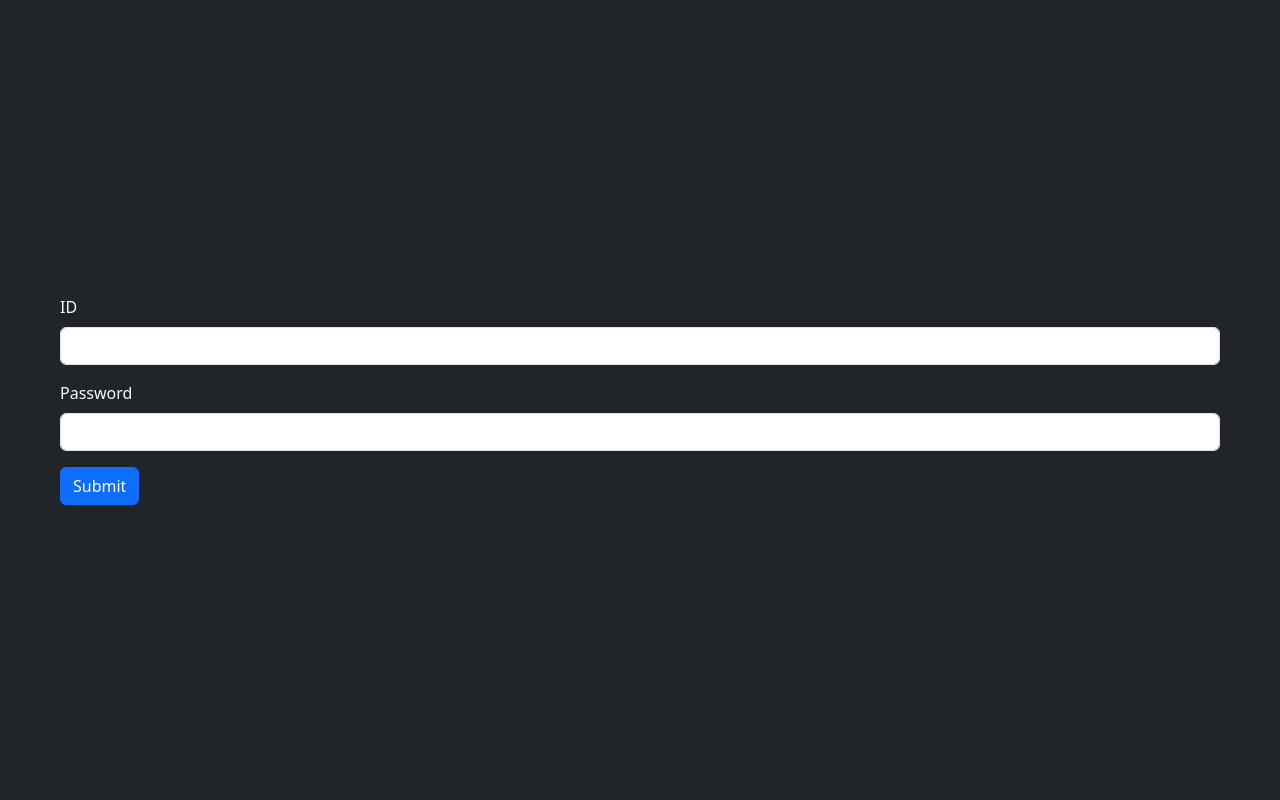
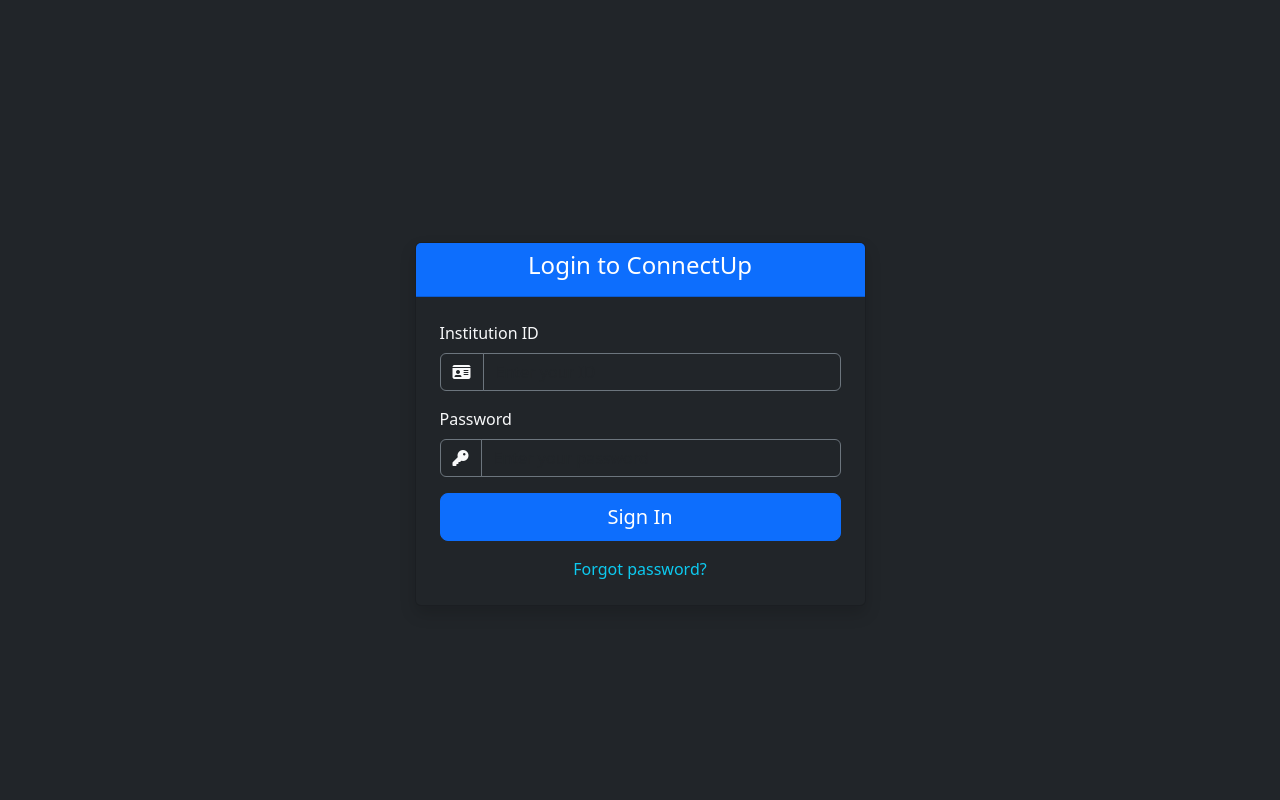
Before and after one commit to srikarIsMising/connect-app, a Django app: page /auth/login/ in a window 1280 px wide. Run offline with Django 5.2, Linux system fonts and the light colour scheme.

Commit message:
completed auth for custom user model

```diff
--- a/apps/authentication/urls.py
+++ b/apps/authentication/urls.py
@@ -4,4 +4,5 @@
 urlpatterns = [
     # Define your authentication app URLs here
     path('login/', login_view, name='login'),
+    path('logout/', logout_view, name='logout'),
 ]
--- a/apps/authentication/views.py
+++ b/apps/authentication/views.py
@@ -1,9 +1,37 @@
+from traceback import print_tb
+
 from django.shortcuts import redirect, render
-
+from django.contrib.auth import authenticate, login, logout
 # Create your views here.
 def login_view(request):
+    if request.user.is_authenticated:
+        # If the user is already authenticated, redirect to the homepage or another page
+        return redirect('../../')
+
     if request.method == 'POST':
-        redirect(request, 'home/homepage.html')
+        institutionId = request.POST.get('institutionId')
+        password = request.POST.get('password')
+        # Here you would typically authenticate the user
+        # For example, using Django's built-in authentication system:
+        print(institutionId)
+        print(password)
+        user = authenticate(request, institutionId=institutionId, password=password)
+        if user is not None:
+            # If the user is authenticated, log them in
+            login(request, user)
+            return redirect('../../')  # Redirect to a success page, e.g., the homepage
+        else:
+            print('unable to authenticate user')
+            # If authentication fails, you can render an error message
+            return render(request, 'auth/login.html', {'error': 'Invalid credentials'})
+
     else:
         # Render the login form
         return render(request, 'auth/login.html')
+
+
+def logout_view(request):
+    # Log out the user
+    logout(request)
+    # Redirect to the login page or any other page
+    return redirect('../login')  # Adjust the redirect URL as needed
--- a/apps/home/views.py
+++ b/apps/home/views.py
@@ -3,5 +3,6 @@
 from django.contrib.auth.decorators import login_required
 
 # Create your views here.
+@login_required
 def homepage(request):
     return render(request, 'home/homepage.html')
--- a/apps/templates/auth/auth_base.html
+++ b/apps/templates/auth/auth_base.html
@@ -5,6 +5,7 @@
     <meta name="viewport" content="width=device-width, initial-scale=1.0">
     <title>{% block title %}My Site{% endblock title %}</title>
     <link href="https://cdn.jsdelivr.net/npm/bootstrap@5.3.6/dist/css/bootstrap.min.css" rel="stylesheet" integrity="sha384-4Q6Gf2aSP4eDXB8Miphtr37CMZZQ5oXLH2yaXMJ2w8e2ZtHTl7GptT4jmndRuHDT" crossorigin="anonymous">
+    <link rel="stylesheet" href="https://cdnjs.cloudflare.com/ajax/libs/font-awesome/6.7.2/css/all.min.css" integrity="sha512-Evv84Mr4kqVGRNSgIGL/F/aIDqQb7xQ2vcrdIwxfjThSH8CSR7PBEakCr51Ck+w+/U6swU2Im1vVX0SVk9ABhg==" crossorigin="anonymous" referrerpolicy="no-referrer" />
 </head>
 <body class>
     <script src="https://cdn.jsdelivr.net/npm/bootstrap@5.3.6/dist/js/bootstrap.bundle.min.js" integrity="sha384-j1CDi7MgGQ12Z7Qab0qlWQ/Qqz24Gc6BM0thvEMVjHnfYGF0rmFCozFSxQBxwHKO" crossorigin="anonymous"></script>
--- a/apps/templates/auth/login.html
+++ b/apps/templates/auth/login.html
@@ -2,16 +2,45 @@
 {% block title %}Login{% endblock title %}
 {% block content %}
 
-<form method="post">
-  {% csrf_token %}
-  <div class="mb-3 mx-40">
-    <label for="userIdInput" class="form-label text-light">ID</label>
-    <input type="text" class="form-control" id="userIdInput" aria-describedby="">
+<div class="container">
+  <div class="row justify-content-center mt-5">
+    <div class="col-md-6 col-lg-5">
+      <div class="card shadow bg-dark text-light">
+        <div class="card-header bg-primary text-white text-center">
+          <h4>Login to ConnectUp</h4>
+        </div>
+        <div class="card-body p-4">
+          <form method="post">
+        {% csrf_token %}
+
+        <div class="mb-3">
+          <label for="institutionId" class="form-label">Institution ID</label>
+          <div class="input-group">
+            <span class="input-group-text bg-dark text-light border-secondary"><i class="fa-solid fa-id-card"></i></span>
+            <input type="text" class="form-control bg-dark text-light border-secondary" name="institutionId" id="institutionId" placeholder="Enter your ID" required>
+          </div>
+        </div>
+
+        <div class="mb-3">
+          <label for="password" class="form-label">Password</label>
+          <div class="input-group">
+            <span class="input-group-text bg-dark text-light border-secondary"><i class="fa-solid fa-key"></i></span>
+            <input type="password" class="form-control bg-dark text-light border-secondary" id="password" name="password" placeholder="Enter your password" required>
+          </div>
+        </div>
+
+        <div class="d-grid gap-2">
+          <button type="submit" class="btn btn-primary btn-lg">Sign In</button>
+        </div>
+
+        <div class="text-center mt-3">
+          <a href="#" class="text-decoration-none text-info">Forgot password?</a>
+            </div>
+          </form>
+        </div>
+      </div>
+    </div>
   </div>
-  <div class="mb-3">
-    <label for="userPasswordInput" class="form-label text-light">Password</label>
-    <input type="password" class="form-control" id="userPasswordInput">
-  </div>
-  <button type="submit" class="btn btn-primary">Submit</button>
-</form>
+</div>
+
 {% endblock content %}
--- a/apps/templates/home/homepage.html
+++ b/apps/templates/home/homepage.html
@@ -1,5 +1,5 @@
 {% extends "./base.html" %}
 {% block title %}Homepage{% endblock title %}
 {% block content %}
-<h1>Hello world</h1>
+<h1 class="text-4xl">Hello User!</h1>
 {% endblock content %}
--- a/core/settings/base.py
+++ b/core/settings/base.py
@@ -82,7 +82,8 @@
 ]
 
 WSGI_APPLICATION = 'core.wsgi.application'
-
+AUTH_USER_MODEL = 'home.Users'
+LOGIN_URL= 'auth/login'  # Adjusted to use the namespace for the login URL
 
 # Database
 # https://docs.djangoproject.com/en/5.2/ref/settings/#databases
--- /dev/null
+++ b/package.json
@@ -0,0 +1,5 @@
+{
+  "dependencies": {
+    "bootstrap-icons": "^1.13.1"
+  }
+}
```
Also changed, not shown: apps/home/models.py (+7 -6 lines), apps/templates/home/base.html (+76 -14 lines), apps/home/migrations/0003_alter_users_email.py (added), apps/home/migrations/0004_users_groups_users_is_staff_users_is_superuser_and_more.py (added), package-lock.json (added).
